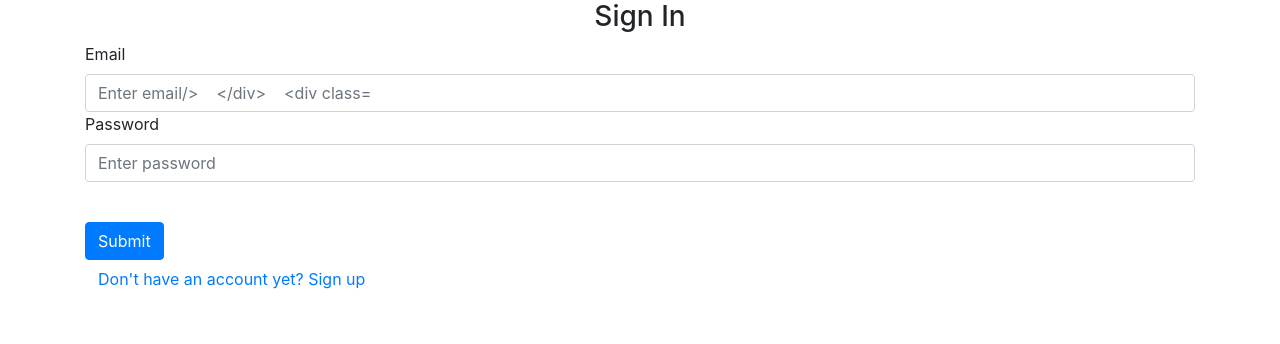
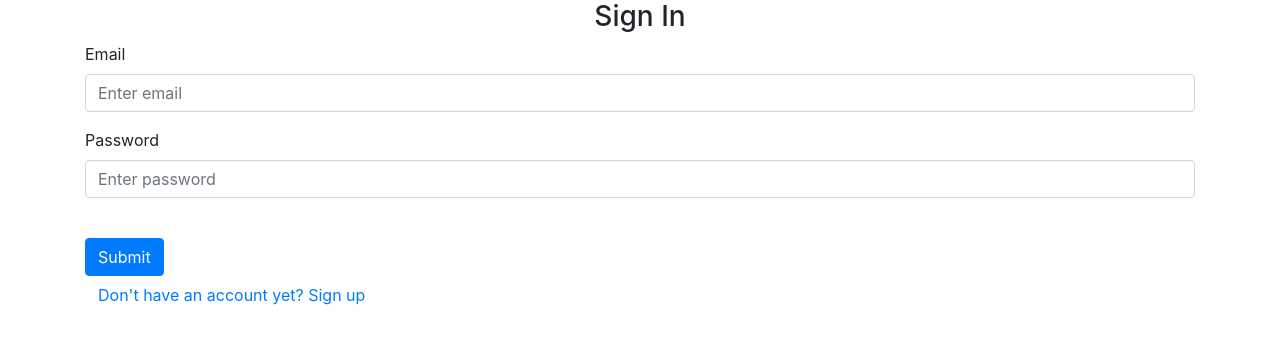
Before and after one commit to Pu9561/MediTrack, a Flask app: page /login in a window 1280 px wide. Shown: the part 102-446 px from the top of the page. Run offline with Flask 2, Linux system fonts and the light colour scheme; some libraries are stand-ins or nearby versions.

Commit message:
Update login.html

```diff
--- a/website/templates/login.html
+++ b/website/templates/login.html
@@ -5,7 +5,7 @@
     <h3 align="center">Sign In</h3>
     <div class="form-group">
         <label for="email">Email</label>
-        <input type="email" class="form-control" id="email" name="email" placeholder="Enter email/>
+        <input type="email" class="form-control" id="email" name="email" placeholder="Enter email"/>
     </div>
     <div class="form-group">
         <label for="password">Password</label>
```
